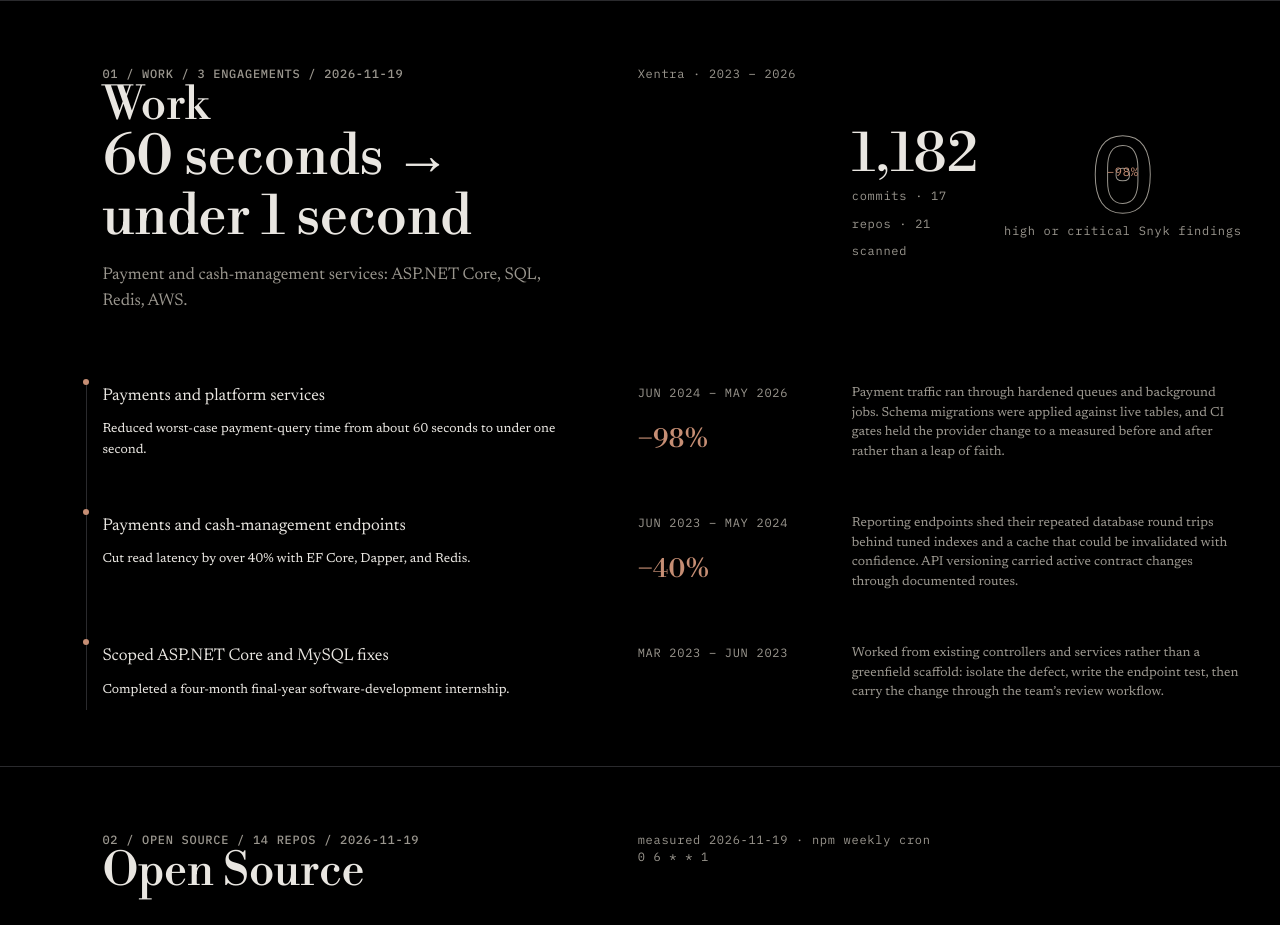
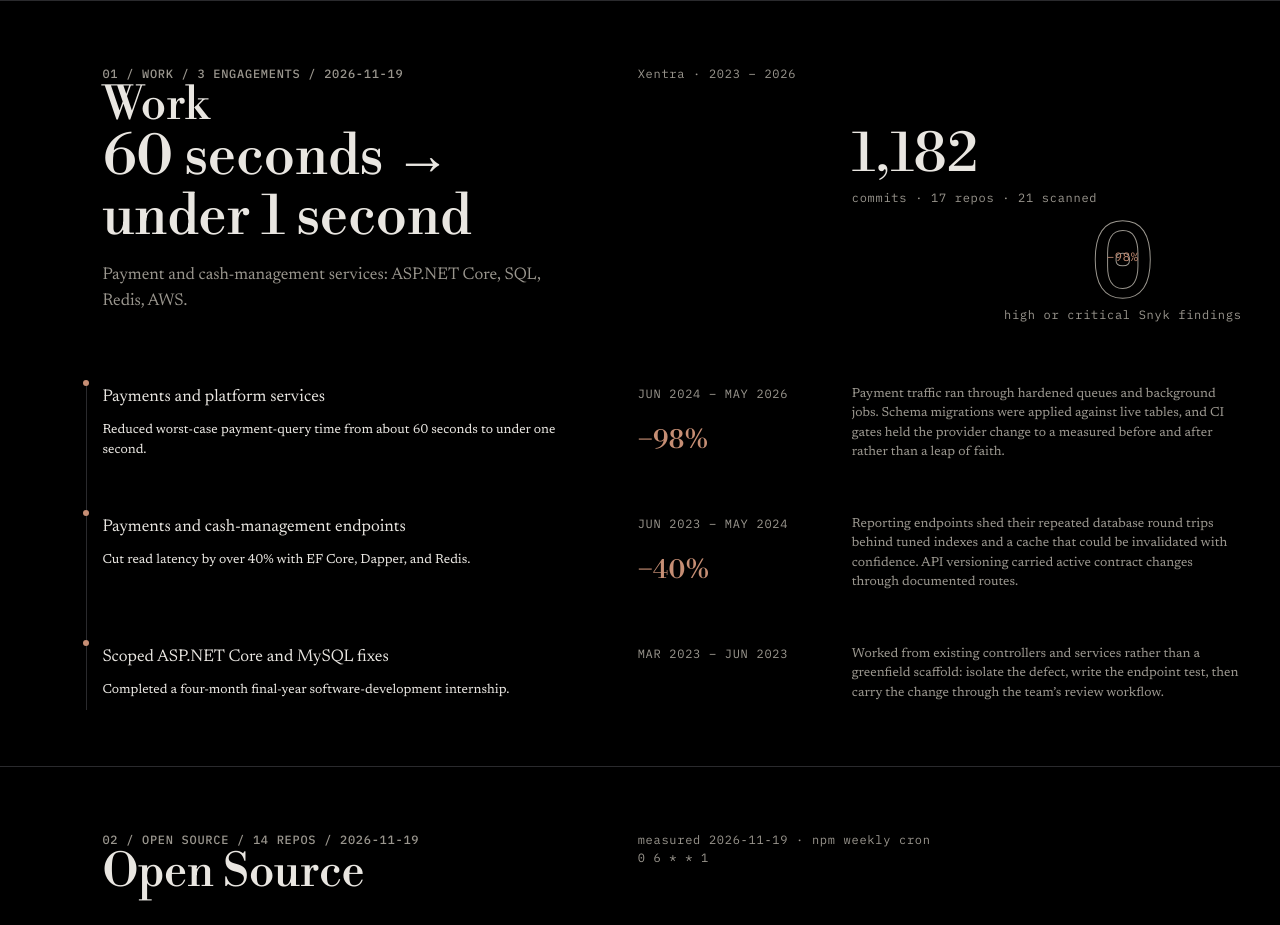
Before and after one commit to nathwn12/nathwn12.github.io, a React (Vite) app: page / in a window 1280 px wide. Shown: the part 1600-2525 px from the top of the page. Built offline with nearby package versions, Linux system fonts and the light colour scheme.

Commit message:
fix(css): widen Work band caption to one line

```diff
--- a/src/styles/ledger.css
+++ b/src/styles/ledger.css
@@ -1163,26 +1163,36 @@ video.horizon-media.is-playing {
     display: grid;
     grid-template-columns: minmax(0, 1fr) auto;
     align-items: start;
+    align-content: start;
     column-gap: var(--space-24);
-  }
-
-  /* Keep the figure and its caption one block: as separate grid rows the seal
-     pushed the caption a whole row below the figure. */
+    row-gap: 5px;
+  }
+
+  /* The caption must keep the band's measure, not the figure's column. Lifting
+     the pair into the band grid lets the caption span every track. The seal
+     drops a row: it is far taller than the figure, so on row 1 it covered a
+     full-width one-line caption. */
   .pc .band > div {
-    display: block;
+    display: contents;
+  }
+
+  .pc .band > div > b {
     grid-column: 1;
-    min-width: 0;
+    grid-row: 1;
   }
 
   .pc .band > div > span {
-    width: auto;
+    grid-column: 1 / -1;
+    grid-row: 2;
+    width: max-content;
     max-width: 100%;
-    white-space: normal;
+    white-space: nowrap;
   }
 
   .pc .zero-seal {
     grid-column: 2;
-    grid-row: 1;
+    grid-row: 3;
+    justify-self: end;
     flex: 0 0 auto;
     min-width: 150px;
   }
```
